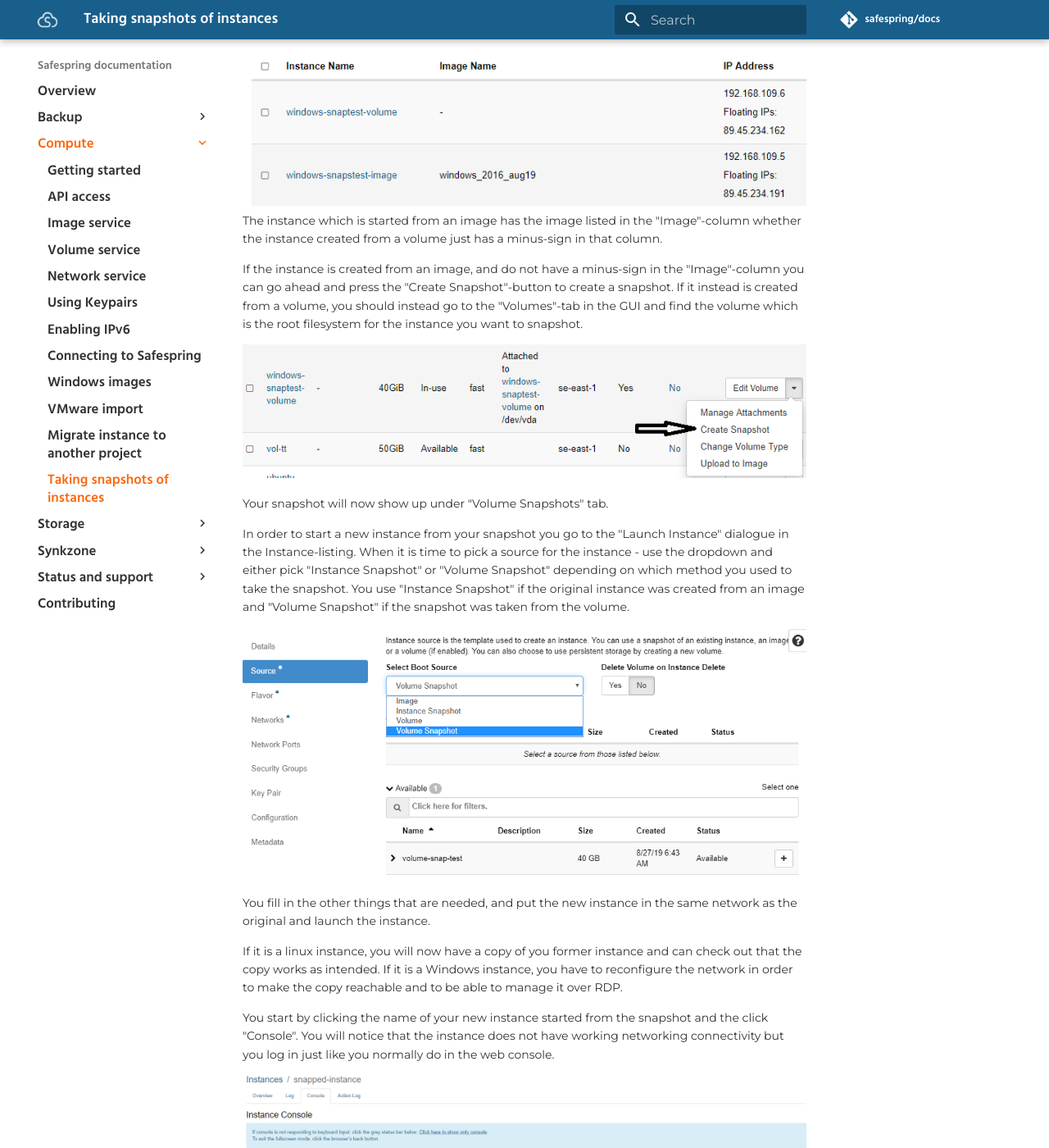
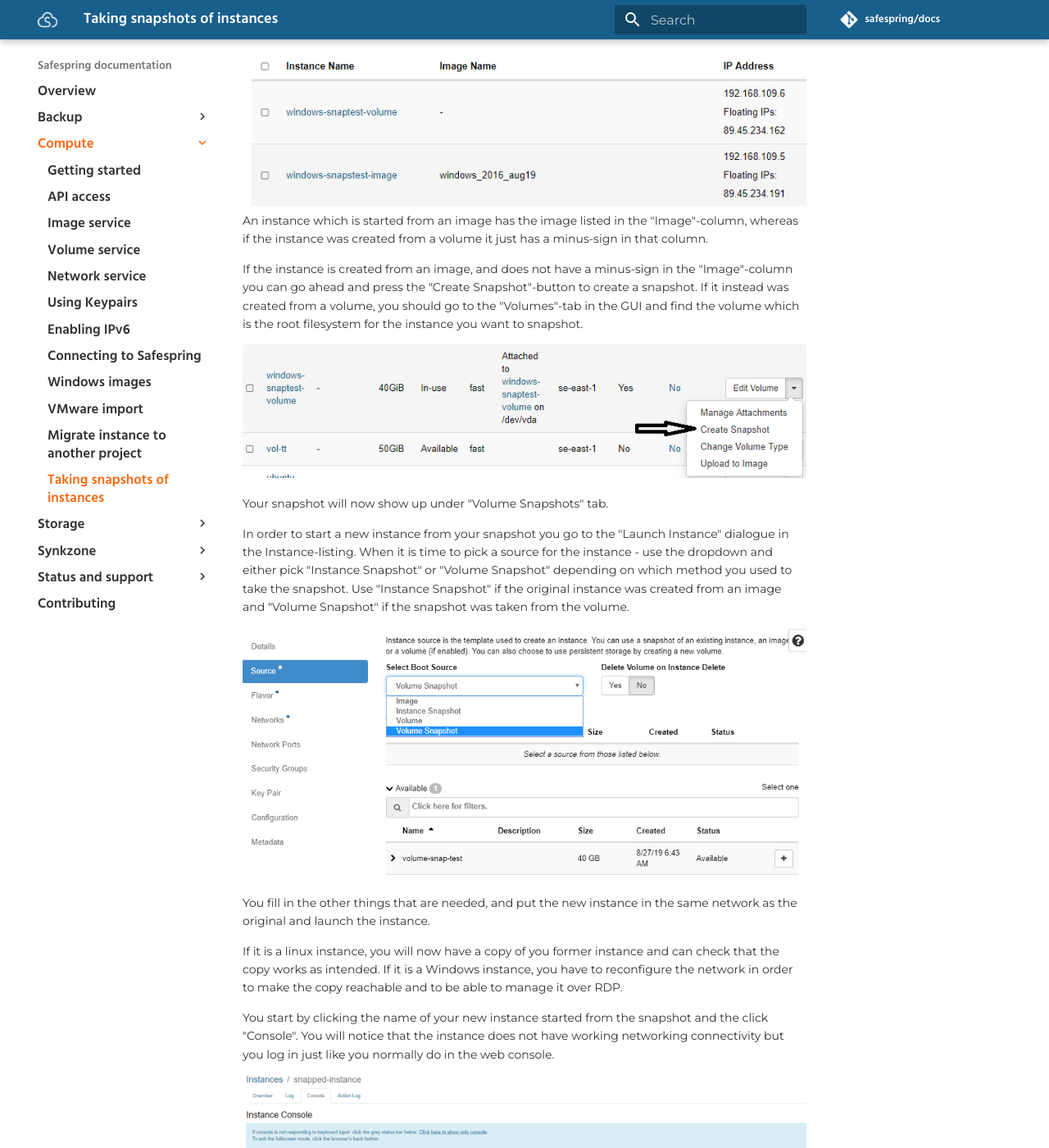
Before and after one commit to safespring/docs, an MkDocs documentation site: the page built from content/compute/snapshotting-instances.md, in a window 1280 px wide and 1400 px high, scrolled down 425 px. Shown: the whole window at 82% size. Built offline with MkDocs 1.6.1 and Material for MkDocs 9.7.7, drawn with Linux system fonts in a browser that asks for light colours; comment, search, counter and statistics services are not loaded; old or Windows-style settings are respelled for this version of MkDocs; some of the changed text lies outside the part shown.

Commit message:
spelling nits

```diff
--- a/content/compute/snapshotting-instances.md
+++ b/content/compute/snapshotting-instances.md
@@ -10,10 +10,10 @@
 
 The image below shows what the different types of method looks like in the instance view:
 ![image](../../images/snapshot-different-instance-types.png)
-The instance which is started from an image has the image listed in the "Image"-column whether the instance created from a volume just has a minus-sign in that column.
+An instance which is started from an image has the image listed in the "Image"-column, whereas if the instance was created from a volume it just has a minus-sign in that column.
 
-If the instance is created from an image, and do not have a minus-sign in the "Image"-column you can go ahead and press the "Create Snapshot"-button to create a snapshot.
-If it instead is created from a volume, you should instead go to the "Volumes"-tab in the GUI and find the volume which is the root filesystem for the instance you want
+If the instance is created from an image, and does not have a minus-sign in the "Image"-column you can go ahead and press the "Create Snapshot"-button to create a snapshot.
+If it instead was created from a volume, you should go to the "Volumes"-tab in the GUI and find the volume which is the root filesystem for the instance you want
 to snapshot.
 
 ![image](../../images/snapshot-create-volume-snap.png)
@@ -22,14 +22,14 @@
 
 In order to start a new instance from your snapshot you go to the "Launch Instance" dialogue in the Instance-listing.
 When it is time to pick a source for the instance - use the dropdown and either pick "Instance Snapshot" or "Volume Snapshot" depending on
-which method you used to take the snapshot. You use "Instance Snapshot" if the original instance was created from an image and "Volume Snapshot"
+which method you used to take the snapshot. Use "Instance Snapshot" if the original instance was created from an image and "Volume Snapshot"
 if the snapshot was taken from the volume.
 
 ![image](../../images/snapshot-start-from-volume-snap.png)
 
 You fill in the other things that are needed, and put the new instance in the same network as the original and launch the instance.
 
-If it is a linux instance, you will now have a copy of you former instance and can check out that the copy works as intended.
+If it is a linux instance, you will now have a copy of you former instance and can check that the copy works as intended.
 If it is a Windows instance, you have to reconfigure the network in order to make the copy reachable and to be able to manage it over RDP.
 
 You start by clicking the name of your new instance started from the snapshot and the click "Console". You will notice that the instance does
@@ -38,17 +38,17 @@
 ![image](../../images/snapshot-login-to-snapped.png)
 
 Once your in you right-click on the little network icon in the lower right corner and pick the "Open Network and Sharing Center".
-You click "Change adapter settings" and right click the network adapter and pick "Properties". You will be presented by the following dialogue:
+Click "Change adapter settings" and right click the network adapter and pick "Properties". You will be presented by the following dialogue:
 
 ![image](../../images/snapshot-network-properties.png)
 
-You double click the "Internet Protocol version 4" entry and you will see the following:
+Double click the "Internet Protocol version 4" entry and you will see the following:
 
 ![image](../../images/snapshot-wrong-ip.png)
 
 You see that the instance has the original instance IP-address configured which is the problem. Just pick "Obtain an IP-address automatically" and click "OK".
 
-After a short while the instance will reboot itself and when it is back upp it will have the IP-adress that is listed in the Instance-listing in the OpenStack GUI
+After a short while the instance will reboot itself and when it is back up it will have the IP-address that is listed in the Instance-listing in the OpenStack GUI
 instead of the old one.
 
 Your snapshotted copy instance is now ready to use.
```
Also changed, not shown: other parts of content/compute/snapshotting-instances.md (+1 -1 lines).
